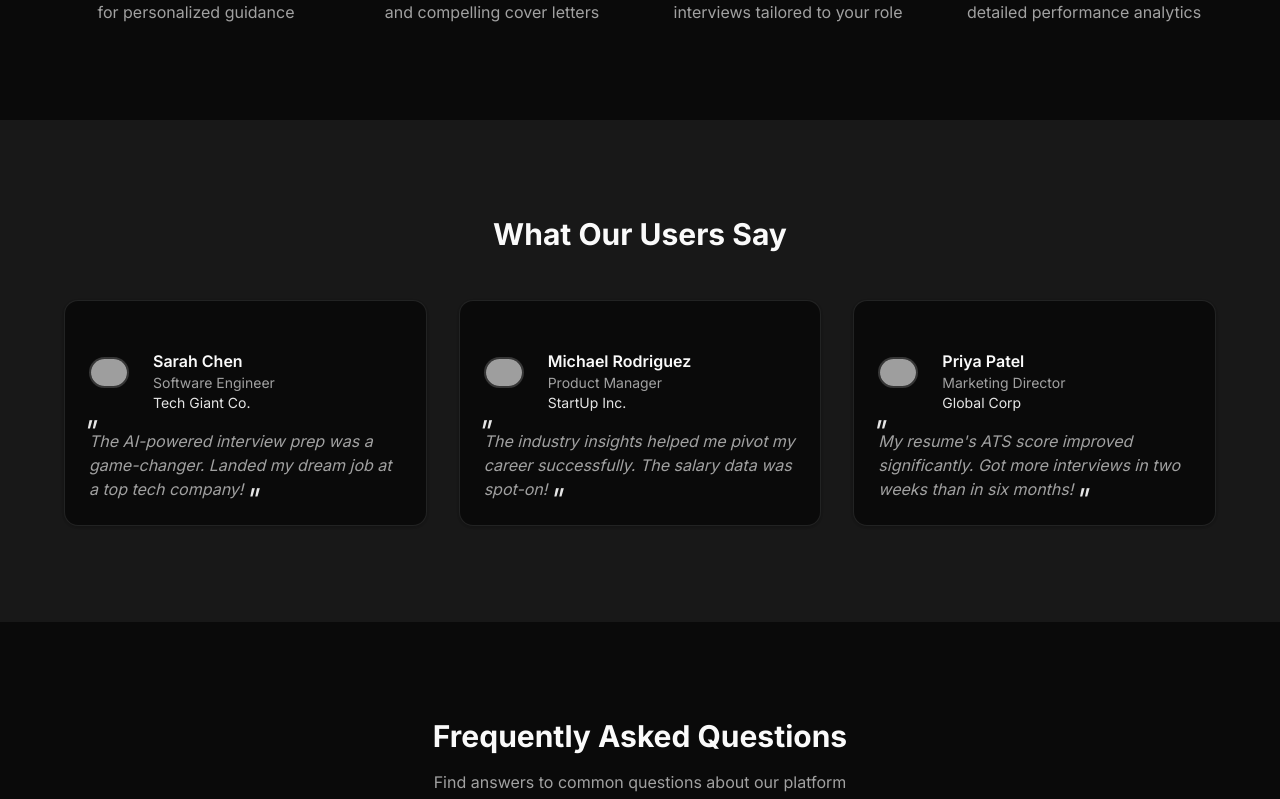
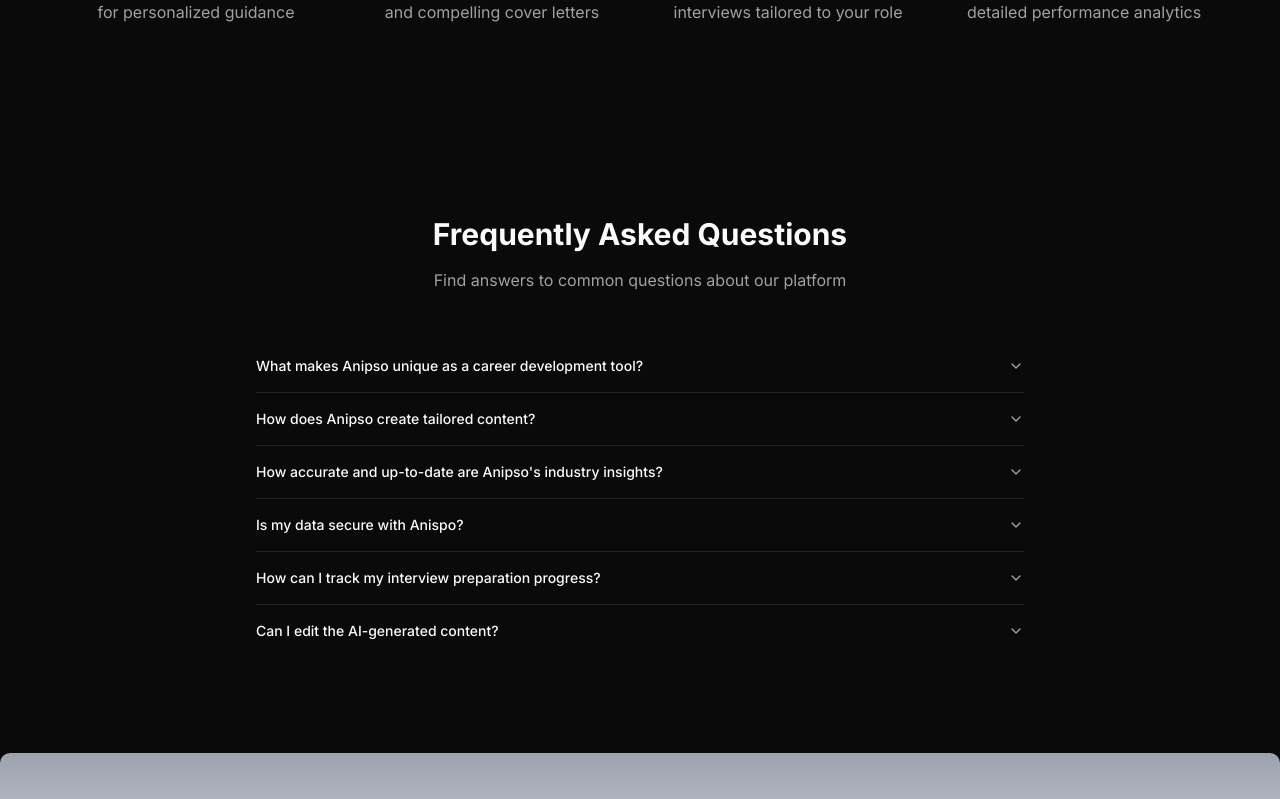
Before and after one commit to ChrisOspina/sensai, a Next.js app: page / in a window 1280 px wide. Shown: the part 2561-3360 px from the top of the page. Built offline with nearby package versions, Linux system fonts and the light colour scheme; no server answers; grey boxes are pictures that could not be loaded.

Commit message:
rebranding and remove testimonials

```diff
--- a/app/page.jsx
+++ b/app/page.jsx
@@ -2,8 +2,6 @@
 import { features } from "@/data/features";
 import { Card, CardContent } from "@/components/ui/card";
 import { howItWorks } from "@/data/howItWorks";
-import { testimonial } from "@/data/testimonial";
-import Image from "next/image";
 import Link from "next/link";
 import { Button } from "@/components/ui/button";
 import {
@@ -107,56 +105,6 @@
         </div>
       </section>
 
-      {/* Testimonials Section */}
-      <section className="w-full py-12 md:py-24 bg-muted/50">
-        <div className="container mx-auto px-4 md:px-6">
-          <h2 className="text-3xl font-bold text-center mb-12">
-            What Our Users Say
-          </h2>
-          <div className="grid grid-cols-1 md:grid-cols-3 gap-8 max-w-6xl mx-auto">
-            {testimonial.map((testimonial, index) => (
-              <Card key={index} className="bg-background">
-                <CardContent className="pt-6">
-                  <div className="flex flex-col space-y-4">
-                    <div className="flex items-center space-x-4 mb-4">
-                      <div className="relative h-12 w-12 flex-shrink-0">
-                        <Image
-                          width={40}
-                          height={40}
-                          src={testimonial.image}
-                          alt={testimonial.author}
-                          className="rounded-full object-cover border-2 border-primary/20"
-                        />
-                      </div>
-                      <div>
-                        <p className="font-semibold">{testimonial.author}</p>
-                        <p className="text-sm text-muted-foreground">
-                          {testimonial.role}
-                        </p>
-                        <p className="text-sm text-primary">
-                          {testimonial.company}
-                        </p>
-                      </div>
-                    </div>
-                    <blockquote>
-                      <p className="text-muted-foreground italic relative">
-                        <span className="text-3xl text-primary absolute -top-4 -left-2">
-                          &quot;
-                        </span>
-                        {testimonial.quote}
-                        <span className="text-3xl text-primary absolute -bottom-4">
-                          &quot;
-                        </span>
-                      </p>
-                    </blockquote>
-                  </div>
-                </CardContent>
-              </Card>
-            ))}
-          </div>
-        </div>
-      </section>
-
       {/*FAQ Section */}
       <section className="w-full py-12 md:py-24">
         <div className="container mx-auto px-4 md:px-6">
--- a/data/faqs.js
+++ b/data/faqs.js
@@ -1,21 +1,21 @@
 export const faqs = [
   {
-    question: "What makes Sensai unique as a career development tool?",
+    question: "What makes Anipso unique as a career development tool?",
     answer:
-      "Sensai combines AI-powered career tools with industry-specific insights to help you advance your career. Our platform offers three main features: an intelligent resume builder, a cover letter generator, and an adaptive interview preparation system. Each tool is tailored to your industry and skills, providing personalized guidance for your professional journey.",
+      "Anispo combines AI-powered career tools with industry-specific insights to help you advance your career. Our platform offers three main features: an intelligent resume builder, a cover letter generator, and an adaptive interview preparation system. Each tool is tailored to your industry and skills, providing personalized guidance for your professional journey.",
   },
   {
-    question: "How does Sensai create tailored content?",
+    question: "How does Anipso create tailored content?",
     answer:
-      "Sensai learns about your industry, experience, and skills during onboarding. It then uses this information to generate customized resumes, cover letters, and interview questions. The content is specifically aligned with your professional background and industry standards, making it highly relevant and effective.",
+      "Anpiso learns about your industry, experience, and skills during onboarding. It then uses this information to generate customized resumes, cover letters, and interview questions. The content is specifically aligned with your professional background and industry standards, making it highly relevant and effective.",
   },
   {
-    question: "How accurate and up-to-date are Sensai's industry insights?",
+    question: "How accurate and up-to-date are Anipso's industry insights?",
     answer:
       "We update our industry insights weekly using advanced AI analysis of current market trends. This includes salary data, in-demand skills, and industry growth patterns. Our system constantly evolves to ensure you have the most relevant information for your career decisions.",
   },
   {
-    question: "Is my data secure with Sensai?",
+    question: "Is my data secure with Anispo?",
     answer:
       "Absolutely. We prioritize the security of your professional information. All data is encrypted and securely stored using industry-standard practices. We use Clerk for authentication and never share your personal information with third parties.",
   },
@@ -27,6 +27,6 @@
   {
     question: "Can I edit the AI-generated content?",
     answer:
-      "Yes! While Sensai generates high-quality initial content, you have full control to edit and customize all generated resumes, cover letters, and other content. Our markdown editor makes it easy to refine the content to perfectly match your needs.",
+      "Yes! While Anipso generates high-quality initial content, you have full control to edit and customize all generated resumes, cover letters, and other content. Our markdown editor makes it easy to refine the content to perfectly match your needs.",
   },
 ];
--- a/data/testimonial.js
+++ /dev/null
@@ -1,26 +0,0 @@
-export const testimonial = [
-  {
-    quote:
-      "The AI-powered interview prep was a game-changer. Landed my dream job at a top tech company!",
-    author: "Sarah Chen",
-    image: "https://randomuser.me/api/portraits/women/75.jpg",
-    role: "Software Engineer",
-    company: "Tech Giant Co.",
-  },
-  {
-    quote:
-      "The industry insights helped me pivot my career successfully. The salary data was spot-on!",
-    author: "Michael Rodriguez",
-    image: "https://randomuser.me/api/portraits/men/75.jpg",
-    role: "Product Manager",
-    company: "StartUp Inc.",
-  },
-  {
-    quote:
-      "My resume's ATS score improved significantly. Got more interviews in two weeks than in six months!",
-    author: "Priya Patel",
-    image: "https://randomuser.me/api/portraits/women/74.jpg",
-    role: "Marketing Director",
-    company: "Global Corp",
-  },
-];
```
